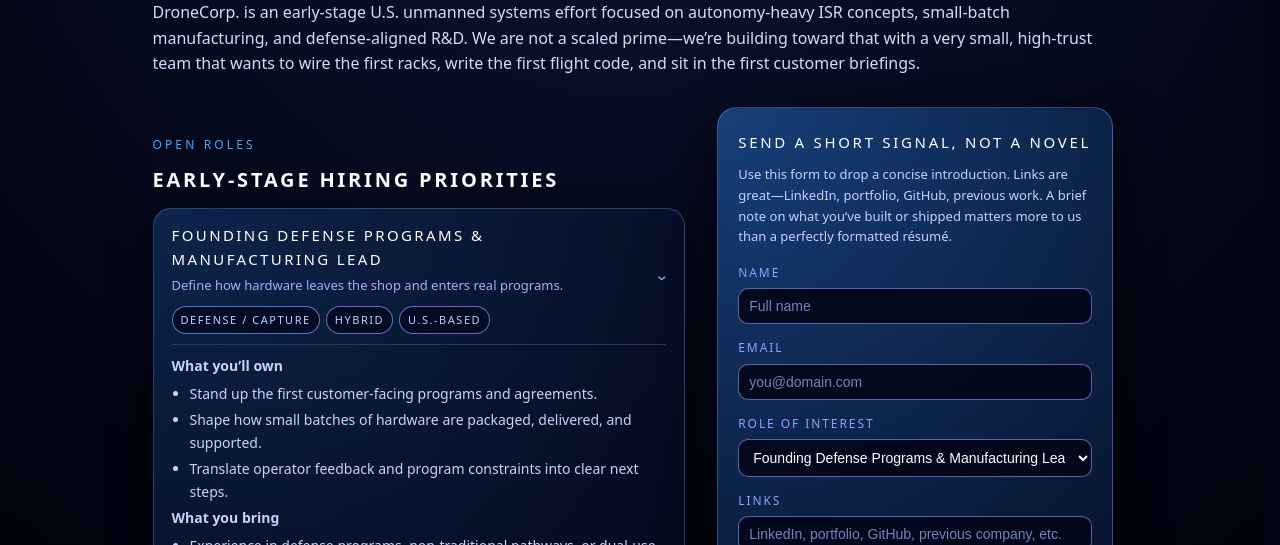
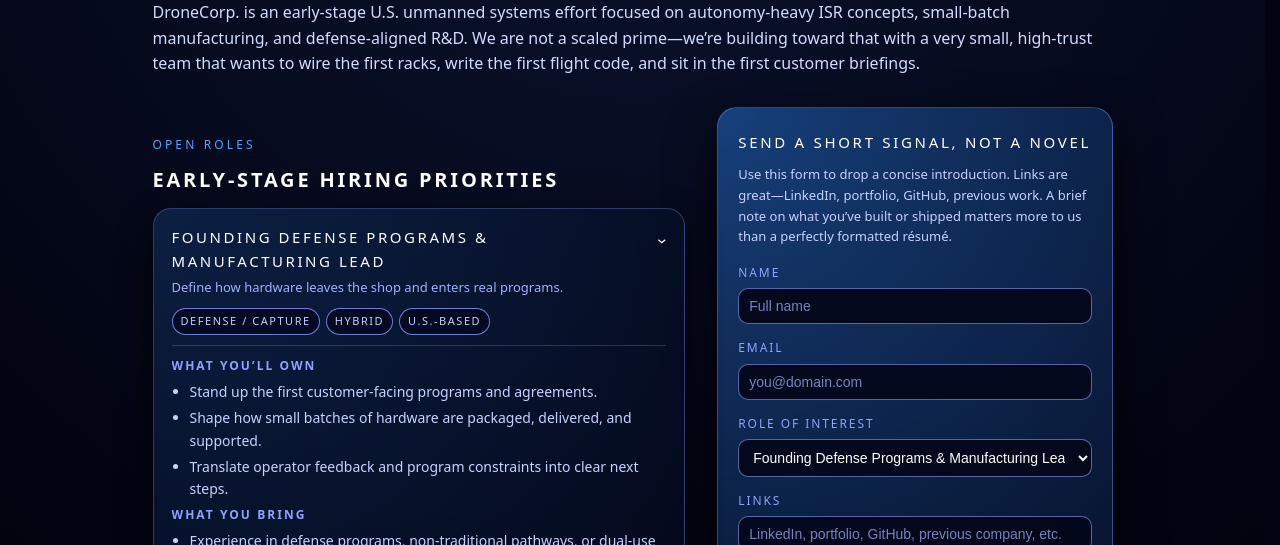
Before and after one commit to drewramirez41/dronecorp, a plain HTML site: page careers.html in a window 1280 px wide. Both pictures are taken after a click on the element 418 px from the left and 533 px from the top of the page. Shown: the part 255-800 px from the top of the page. Drawn offline with Linux system fonts and the light colour scheme.

Commit message:
Update style.css

```diff
--- a/assets/style.css
+++ b/assets/style.css
@@ -287,26 +287,57 @@ body {
     margin-top: 30px;
 }
 
+/* ===== Careers role cards ===== */
+
 .role-grid {
     display: flex;
     flex-direction: column;
-    gap: 12px;
+    gap: 14px;
 }
 
 .role-card {
+    position: relative;
     border-radius: 18px;
-    border: 1px solid rgba(135,155,255,0.35);
-    background: radial-gradient(circle at top left, rgba(47,141,255,0.22), rgba(4,7,25,0.98));
-    padding: 14px 18px;
-    box-shadow: 0 18px 42px rgba(0,0,0,0.8);
+    border: 1px solid rgba(135,155,255,0.32);
+    background: radial-gradient(circle at top left, rgba(47,141,255,0.18), rgba(4,7,25,0.98));
+    padding: 16px 18px 14px;
+    box-shadow: 0 14px 32px rgba(0,0,0,0.8);
+    overflow: hidden;
+    cursor: pointer;
+    transform: translateY(0);
+    transition:
+        transform 0.18s ease,
+        box-shadow 0.18s ease,
+        border-color 0.18s ease,
+        background 0.18s ease;
+}
+
+.role-card::before {
+    content: "";
+    position: absolute;
+    inset: 0;
+    background: radial-gradient(circle at top left, rgba(90,180,255,0.18), transparent 60%);
+    opacity: 0;
+    pointer-events: none;
+    transition: opacity 0.18s ease;
+}
+
+.role-card:hover {
+    transform: translateY(-3px);
+    border-color: rgba(147,174,255,0.7);
+    box-shadow: 0 20px 44px rgba(0,0,0,0.95);
+}
+
+.role-card:hover::before {
+    opacity: 1;
 }
 
 .role-header {
+    position: relative;
     display: flex;
-    align-items: center;
+    align-items: flex-start;
     justify-content: space-between;
     gap: 12px;
-    cursor: pointer;
 }
 
 .role-title-block {
@@ -318,7 +349,7 @@ body {
 .role-title {
     font-size: 15px;
     text-transform: uppercase;
-    letter-spacing: 0.16em;
+    letter-spacing: 0.17em;
     color: #ffffff;
 }
 
@@ -339,33 +370,50 @@ body {
     letter-spacing: 0.14em;
     text-transform: uppercase;
     border-radius: 999px;
-    padding: 4px 8px;
-    border: 1px solid rgba(135,155,255,0.7);
+    padding: 3px 8px 4px;
+    border: 1px solid rgba(135,155,255,0.8);
     color: #c1cffb;
-    background: rgba(6,10,35,0.9);
+    background: rgba(6,10,35,0.95);
 }
 
 .role-chevron {
     font-size: 18px;
     color: #8ea2ff;
-    transition: transform 0.18s ease;
+    transition: transform 0.18s ease, color 0.18s ease;
+    margin-top: 2px;
 }
 
 .role-card.open .role-chevron {
     transform: rotate(90deg);
+    color: #ffffff;
 }
 
+/* collapsed details with smooth open/close */
 .role-body {
     margin-top: 10px;
     padding-top: 10px;
     border-top: 1px solid rgba(135,155,255,0.25);
     font-size: 14px;
     color: #c8d2ff;
-    display: none;
+    max-height: 0;
+    overflow: hidden;
+    opacity: 0;
+    transition:
+        max-height 0.22s ease,
+        opacity 0.18s ease;
 }
 
 .role-card.open .role-body {
-    display: block;
+    max-height: 340px; /* enough for bullets; adjust if needed */
+    opacity: 1;
+}
+
+.role-body h4 {
+    font-size: 12px;
+    text-transform: uppercase;
+    letter-spacing: 0.17em;
+    color: #8fa2ff;
+    margin-bottom: 4px;
 }
 
 .role-body ul {
@@ -376,6 +424,24 @@ body {
 .role-body li {
     margin-bottom: 4px;
 }
+
+/* subtle scroll-in animation */
+.role-card {
+    opacity: 0;
+    transform: translateY(12px);
+}
+
+.role-card.visible {
+    opacity: 1;
+    transform: translateY(0);
+    transition:
+        opacity 0.28s ease,
+        transform 0.28s ease,
+        box-shadow 0.18s ease,
+        border-color 0.18s ease,
+        background 0.18s ease;
+}
+
 
 /* Apply panel */
 .apply-panel {
```
